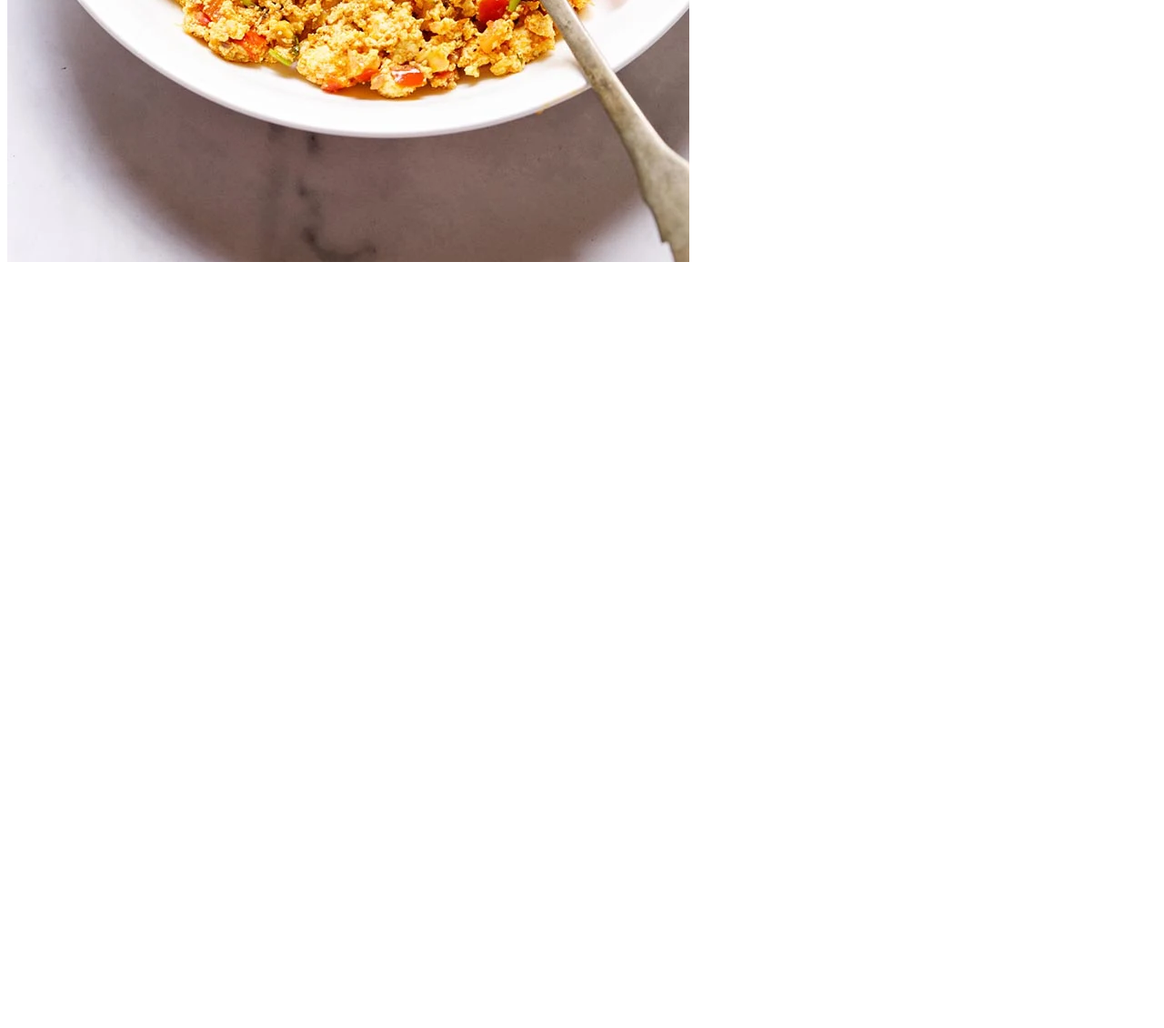
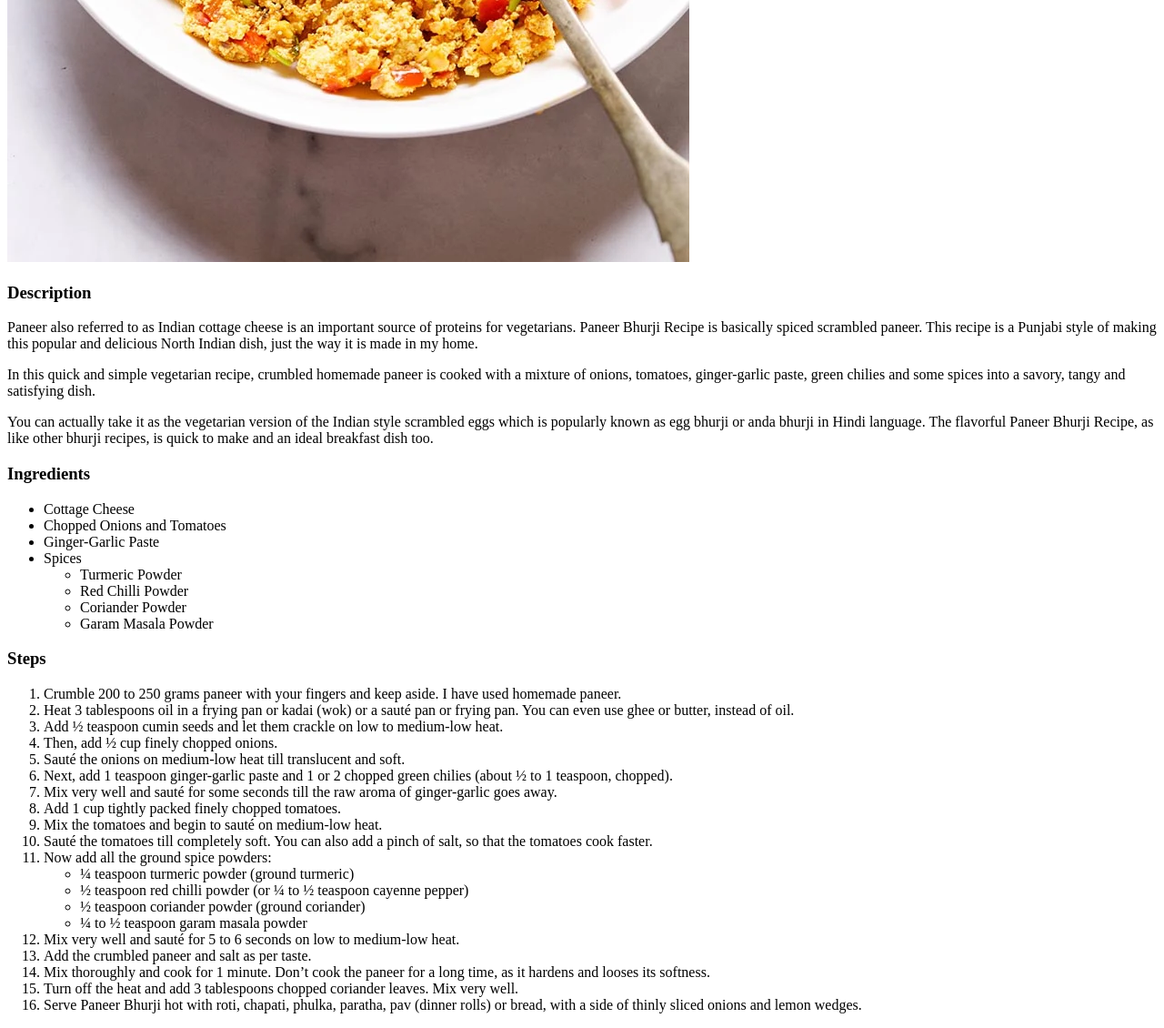
Before and after one commit to kawaldhillon5/odiin_recipies, a plain HTML site: page recipes/paneer_purji.html in a window 1280 px wide. Shown: the part 792-1922 px from the top of the page at 91% size. Before the commit the page ends 1092 px from the top, so only its background shows below. Drawn offline with Linux system fonts and the light colour scheme.

```diff
--- a/recipes/paneer_purji.html
+++ b/recipes/paneer_purji.html
@@ -3,10 +3,54 @@
 <head>
     <meta charset="UTF-8">
     <meta name="viewport" content="width=device-width, initial-scale=1.0">
-    <title>Document</title>
+    <title>Paneer Purji</title>
 </head>
 <body>
     <h1>Paneer Purji</h1>
     <img src="../images/paneer-bhurji-4.webp" alt="Paneer Purji image">
+    <h3>Description</h3>
+    <p>Paneer also referred to as Indian cottage cheese is an important source of proteins for vegetarians. Paneer Bhurji Recipe is basically spiced scrambled paneer. This recipe is a Punjabi style of making this popular and delicious North Indian dish, just the way it is made in my home.</p>
+    <p>In this quick and simple vegetarian recipe, crumbled homemade paneer is cooked with a mixture of onions, tomatoes, ginger-garlic paste, green chilies and some spices into a savory, tangy and satisfying dish.</p>
+    <p>You can actually take it as the vegetarian version of the Indian style scrambled eggs which is popularly known as egg bhurji or anda bhurji in Hindi language. The flavorful Paneer Bhurji Recipe, as like other bhurji recipes, is quick to make and an ideal breakfast dish too.</p>
+    <h3>Ingredients</h3>
+    <ul>
+        <li>Cottage Cheese</li>
+        <li>Chopped Onions and Tomatoes</li>
+        <li>Ginger-Garlic Paste</li>
+        <li>Spices
+            <ul>
+                <li>Turmeric Powder</li>
+                <li>Red Chilli Powder </li>
+                <li>Coriander Powder</li>
+                <li>Garam Masala Powder</li>
+            </ul>
+        </li>
+    </ul>
+    <h3>Steps</h3>
+    <ol>
+        <li>Crumble 200 to 250 grams paneer with your fingers and keep aside. I have used homemade paneer.</li>
+        <li>Heat 3 tablespoons oil in a frying pan or kadai (wok) or a sauté pan or frying pan. You can even use ghee or butter, instead of oil.</li>
+        <li>Add ½ teaspoon cumin seeds and let them crackle on low to medium-low heat.</li>
+        <li>Then, add ½ cup finely chopped onions.</li>
+        <li>Sauté the onions on medium-low heat till translucent and soft.</li>
+        <li>Next, add 1 teaspoon ginger-garlic paste and 1 or 2 chopped green chilies (about ½ to 1 teaspoon, chopped).</li>
+        <li>Mix very well and sauté for some seconds till the raw aroma of ginger-garlic goes away.</li>
+        <li>Add 1 cup tightly packed finely chopped tomatoes.</li>
+        <li>Mix the tomatoes and begin to sauté on medium-low heat.</li>
+        <li>Sauté the tomatoes till completely soft. You can also add a pinch of salt, so that the tomatoes cook faster.</li>
+        <li>Now add all the ground spice powders:
+            <ul>
+                <li>¼ teaspoon turmeric powder (ground turmeric)</li>
+                <li>½ teaspoon red chilli powder (or ¼ to ½ teaspoon cayenne pepper)</li>
+                <li>½ teaspoon coriander powder (ground coriander)</li>
+                <li>¼ to ½ teaspoon garam masala powder</li>
+            </ul>
+        </li>
+        <li>Mix very well and sauté for 5 to 6 seconds on low to medium-low heat.</li>
+        <li>Add the crumbled paneer and salt as per taste.</li>
+        <li>Mix thoroughly and cook for 1 minute. Don’t cook the paneer for a long time, as it hardens and looses its softness.</li>
+        <li>Turn off the heat and add 3 tablespoons chopped coriander leaves. Mix very well.</li>
+        <li>Serve Paneer Bhurji hot with roti, chapati, phulka, paratha, pav (dinner rolls) or bread, with a side of thinly sliced onions and lemon wedges.</li>
+    </ol>
 </body>
 </html>
```
Also changed, not shown: index.html (+6 -2 lines), recipes/channa_masala.html (added, +41 -0 lines), recipes/dal_makhani.html (added, +51 -0 lines), images/AMAZING-Chana-Masala-made-in-1-Pot-So-healthy-flavorful-and-delicious-vegan-glutenfree-chanamasala-recipe-minimalistbaker.jpg (added), images/dal-makhani-recipe-restaurant-style.webp (added), 2 other files.
